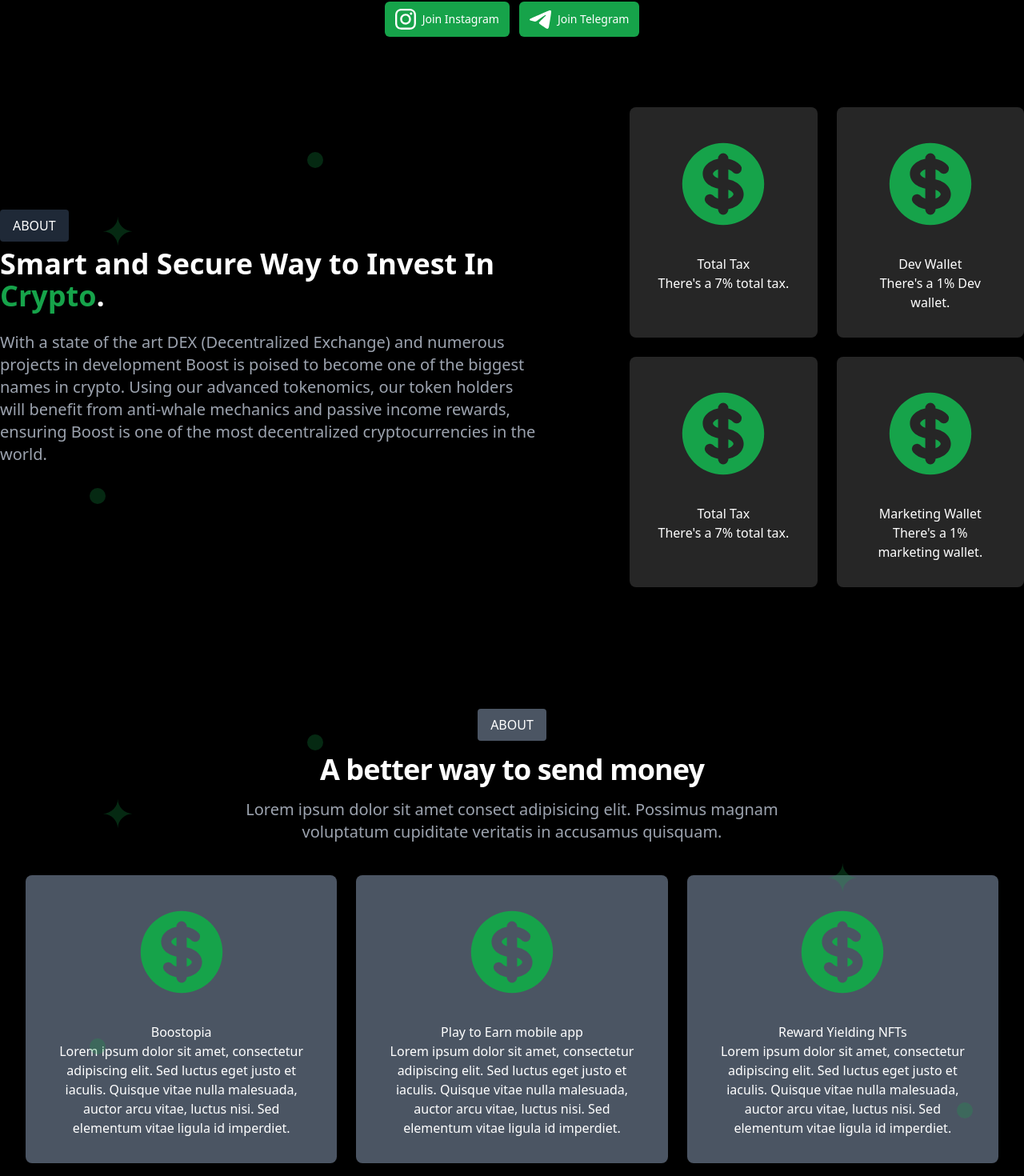
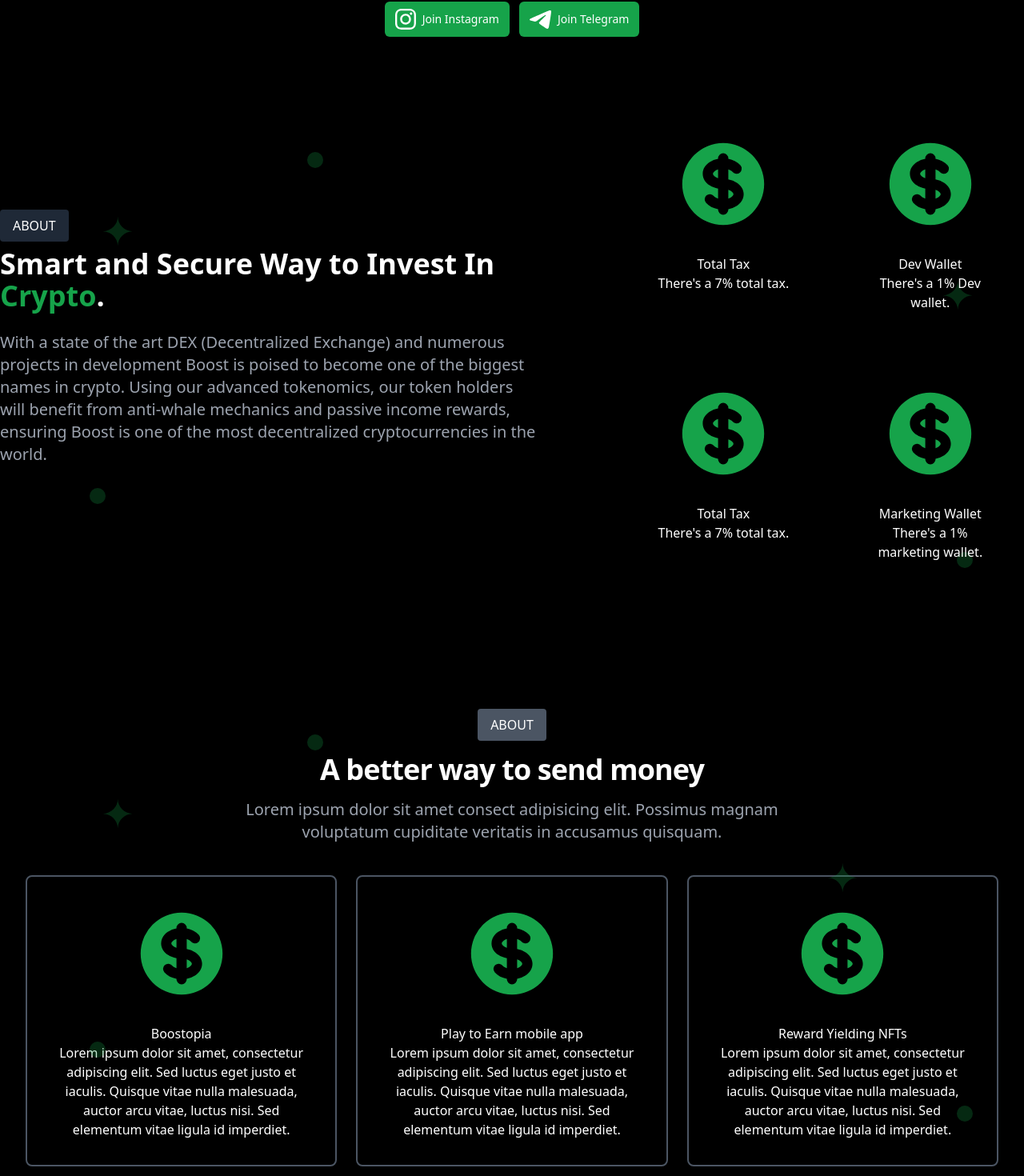
Before and after one commit to Elevate-Software/boost-site, a Next.js app: page / in a window 1280 px wide. Shown: the part 1118-2588 px from the top of the page at 80% size. Built offline with nearby package versions, Linux system fonts and the light colour scheme.

Commit message:
fix box colors.

```diff
--- a/components/sections/about.tsx
+++ b/components/sections/about.tsx
@@ -104,7 +104,7 @@ export const AboutSection = () => (
                     <ul role="list" className="grid grid-cols-1 gap-6 sm:grid-cols-2 md:grid-cols-3 lg:grid-cols-2 my-6">
 
                             <li
-                                className="col-span-1 flex flex-col text-center bg-neutral-800 rounded-lg shadow divide-y divide-gray-200"
+                                className="col-span-1 flex flex-col text-center rounded-lg shadow divide-y divide-gray-200"
                             >
                                 <div className="flex-1 flex flex-col p-8">
                                     <CurrencyDollarIcon className="w-32 h-32 flex-shrink-0 mx-auto rounded-full text-green-600" />
@@ -113,7 +113,7 @@ export const AboutSection = () => (
                                 </div>
                             </li>
                         <li
-                            className="col-span-1 flex flex-col text-center bg-neutral-800 rounded-lg shadow divide-y divide-gray-200"
+                            className="col-span-1 flex flex-col text-center rounded-lg shadow divide-y divide-gray-200"
                         >
                             <div className="flex-1 flex flex-col p-8">
                                 <CurrencyDollarIcon className="w-32 h-32 flex-shrink-0 mx-auto rounded-full text-green-600" />
@@ -122,7 +122,7 @@ export const AboutSection = () => (
                             </div>
                         </li>
                         <li
-                            className="col-span-1 flex flex-col text-center bg-neutral-800 rounded-lg shadow divide-y divide-gray-200"
+                            className="col-span-1 flex flex-col text-center rounded-lg shadow divide-y divide-gray-200"
                         >
                             <div className="flex-1 flex flex-col p-8">
                                 <CurrencyDollarIcon className="w-32 h-32 flex-shrink-0 mx-auto rounded-full text-green-600" />
@@ -131,7 +131,7 @@ export const AboutSection = () => (
                             </div>
                         </li>
                         <li
-                            className="col-span-1 flex flex-col text-center bg-neutral-800 rounded-lg shadow divide-y divide-gray-200"
+                            className="col-span-1 flex flex-col text-center rounded-lg shadow divide-y divide-gray-200"
                         >
                             <div className="flex-1 flex flex-col p-8">
                                 <CurrencyDollarIcon className="w-32 h-32 flex-shrink-0 mx-auto rounded-full text-green-600" />
--- a/components/sections/goals.tsx
+++ b/components/sections/goals.tsx
@@ -134,7 +134,7 @@ export const GoalsSection = () => (
                     <ul role="list" className="grid grid-cols-1 gap-6 sm:grid-cols-2 md:grid-cols-3 lg:grid-cols-3 my-6">
 
                         <li
-                            className="col-span-1 flex flex-col text-center bg-gray-600 rounded-lg shadow divide-y divide-gray-200"
+                            className="col-span-1 flex flex-col text-center border-2 border-gray-600 rounded-lg shadow divide-y divide-gray-200"
                         >
                             <div className="flex-1 flex flex-col p-8">
                                 <CurrencyDollarIcon className="w-32 h-32 flex-shrink-0 mx-auto rounded-full text-green-600" />
@@ -143,7 +143,7 @@ export const GoalsSection = () => (
                             </div>
                         </li>
                         <li
-                            className="col-span-1 flex flex-col text-center bg-gray-600 rounded-lg shadow divide-y divide-gray-200"
+                            className="col-span-1 flex flex-col text-center border-2 border-gray-600 rounded-lg shadow divide-y divide-gray-200"
                         >
                             <div className="flex-1 flex flex-col p-8">
                                 <CurrencyDollarIcon className="w-32 h-32 flex-shrink-0 mx-auto rounded-full text-green-600" />
@@ -152,7 +152,7 @@ export const GoalsSection = () => (
                             </div>
                         </li>
                         <li
-                            className="col-span-1 flex flex-col text-center bg-gray-600 rounded-lg shadow divide-y divide-gray-200"
+                            className="col-span-1 flex flex-col text-center border-2 border-gray-600 rounded-lg shadow divide-y divide-gray-200"
                         >
                             <div className="flex-1 flex flex-col p-8">
                                 <CurrencyDollarIcon className="w-32 h-32 flex-shrink-0 mx-auto rounded-full text-green-600" />
```
